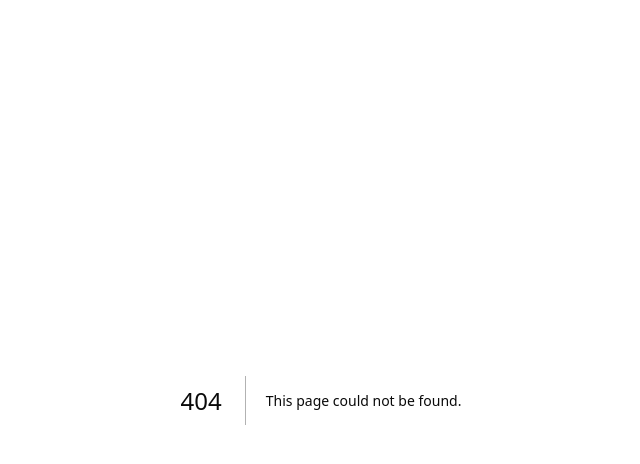
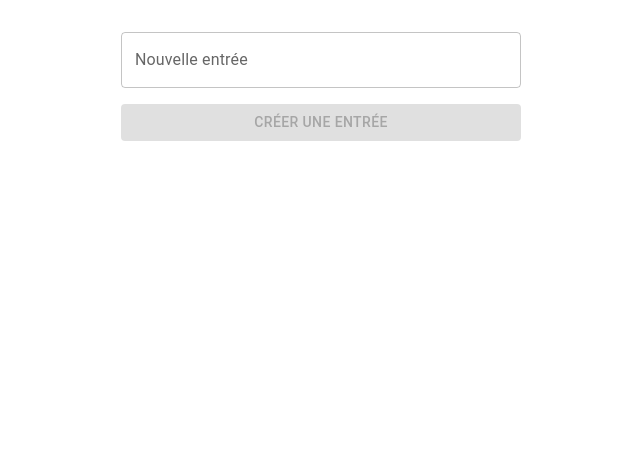
Before and after one commit to Work2Gether-il/Work2gether, a Next.js app: page /test in a window 1280 px wide. Before the commit this address had no page. Shown: the top 464 px of the page, without its empty margins (319-959 px from the left). Built offline with nearby package versions, Linux system fonts and the light colour scheme; no server answers.

Commit message:
Insert Sessions

```diff
--- /dev/null
+++ b/app/test/page.tsx
@@ -0,0 +1,10 @@
+
+import { Box, TextField,Button } from "@mui/material";
+import { creerSalleAction } from "../actions";
+import CreateEntryButton from "@/components/ui/createRoomButton";
+
+export default async function test(){
+    return(
+       <CreateEntryButton/>
+    )
+}
--- /dev/null
+++ b/components/ui/createRoomButton.tsx
@@ -0,0 +1,98 @@
+"use client"
+import { useState, useEffect } from 'react';
+import { Button, TextField, Box, Snackbar, Alert } from '@mui/material';
+import { createClient } from '@/utils/supabase/client'; // Importez votre client Supabase
+
+export default function CreateEntryButton() {
+  const supabase = createClient()
+  const [inputValue, setInputValue] = useState('');
+  const [loading, setLoading] = useState(false);
+  const [session, setSession] = useState(null);
+  const [snackbar, setSnackbar] = useState({ open: false, message: '', severity: 'success' });
+
+  useEffect(() => {
+    const fetchSession = async () => {
+      const { data: { session } } = await supabase.auth.getSession();
+      setSession(session);
+    };
+
+    fetchSession();
+
+    const { data: authListener } = supabase.auth.onAuthStateChange((_event, session) => {
+      setSession(session);
+    });
+
+    return () => authListener.subscription.unsubscribe();
+  }, []);
+
+  const handleSubmit = async () => {
+    if (!inputValue.trim()) {
+      setSnackbar({ open: true, message: 'Le champ ne peut pas être vide', severity: 'error' });
+      return;
+    }
+
+    if (!session) {
+      setSnackbar({ open: true, message: 'Vous devez être connecté', severity: 'error' });
+      return;
+    }
+
+    setLoading(true);
+
+    try {
+      const { data, error } = await supabase
+        .from('Sessions')
+        .insert([{
+          title: inputValue,
+          creator_id: session.user.id, // ID de l'utilisateur connecté
+        }])
+        .select();
+
+      if (error) throw error;
+
+      setInputValue('');
+      setSnackbar({ open: true, message: 'Entrée créée avec succès!', severity: 'success' });
+    } catch (error) {
+      console.error('Error creating entry:', error);
+      setSnackbar({ open: true, message: error.message || 'Erreur lors de la création', severity: 'error' });
+    } finally {
+      setLoading(false);
+    }
+  };
+
+  const handleCloseSnackbar = () => {
+    setSnackbar({ ...snackbar, open: false });
+  };
+
+  return (
+    <Box sx={{ maxWidth: 400, mx: 'auto', mt: 4 }}>
+      <TextField
+        fullWidth
+        label="Nouvelle entrée"
+        variant="outlined"
+        value={inputValue}
+        onChange={(e) => setInputValue(e.target.value)}
+        sx={{ mb: 2 }}
+      />
+
+      <Button
+        variant="contained"
+        color="primary"
+        onClick={handleSubmit}
+        disabled={loading || !session}
+        fullWidth
+      >
+        {loading ? 'Création...' : 'Créer une entrée'}
+      </Button>
+
+      <Snackbar
+        open={snackbar.open}
+        autoHideDuration={6000}
+        onClose={handleCloseSnackbar}
+      >
+        <Alert onClose={handleCloseSnackbar} severity={snackbar.severity} sx={{ width: '100%' }}>
+          {snackbar.message}
+        </Alert>
+      </Snackbar>
+    </Box>
+  );
+}
```
